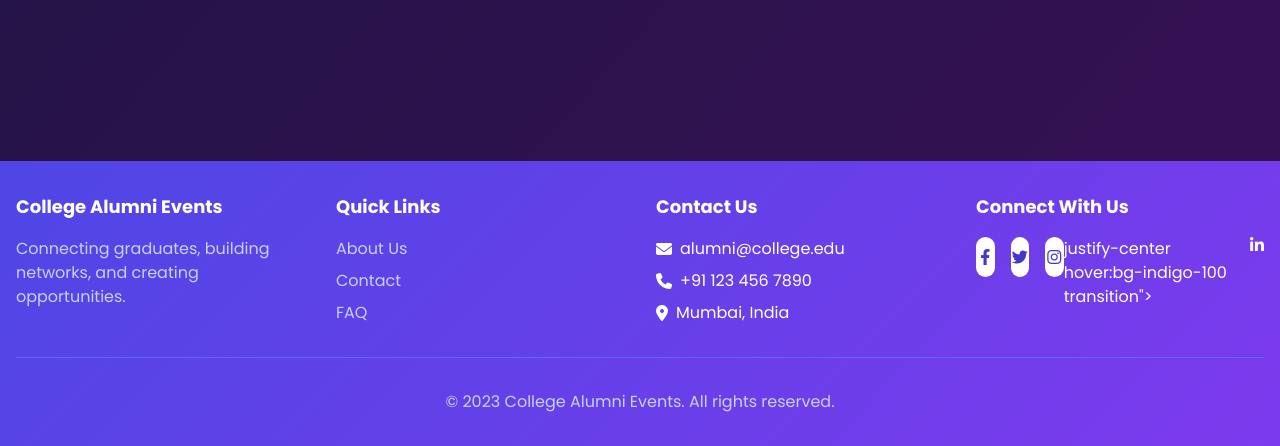
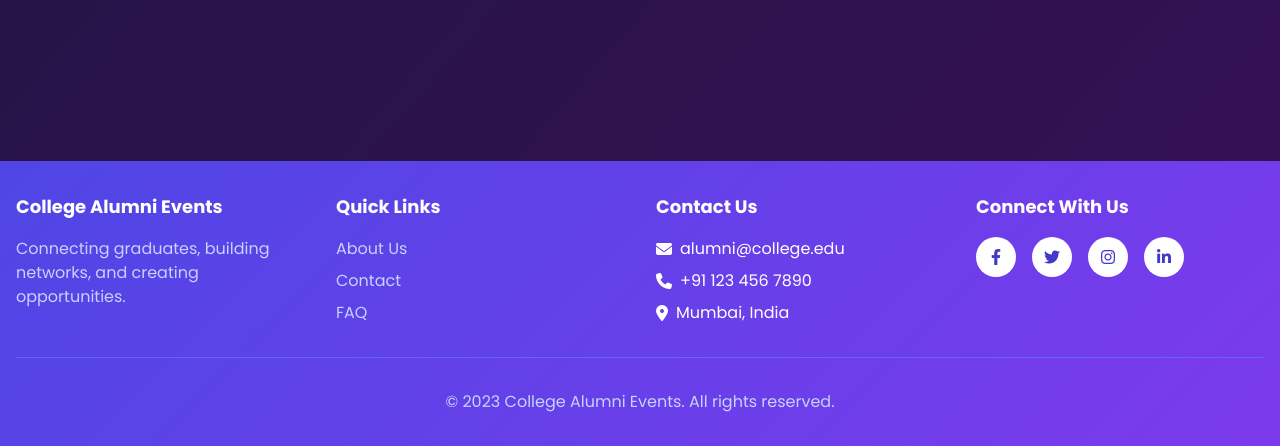
Before and after one commit to Nitish-Goregaonkar/AlumniProject, a Python web app: template templates/event_new.html in a window 1280 px wide. Shown: the part 1379-1825 px from the top of the page. Run offline with Jinja, Linux system fonts and the light colour scheme; the template is opened without the code that fills it, so the values that code supplies are empty; some libraries are stand-ins or nearby versions.

Commit message:
event page updation

```diff
--- a/templates/event_new.html
+++ b/templates/event_new.html
@@ -547,9 +547,10 @@
                             <a href="#" class="w-10 h-10 rounded-full bg-white text-indigo-700 flex items-center justify-center hover:bg-indigo-100 transition">
                                 <i class="fab fa-instagram"></i>
                             </a>
-                            justify-center hover:bg-indigo-100 transition">
-                            <i class="fab fa-linkedin-in"></i>
-                        </a>
+                            <a href="#" class="w-10 h-10 rounded-full bg-white text-indigo-700 flex items-center justify-center hover:bg-indigo-100 transition">
+                                <i class="fab fa-linkedin-in"></i>
+                            </a>
+
                     </div>
                 </div>
             </div>
```
